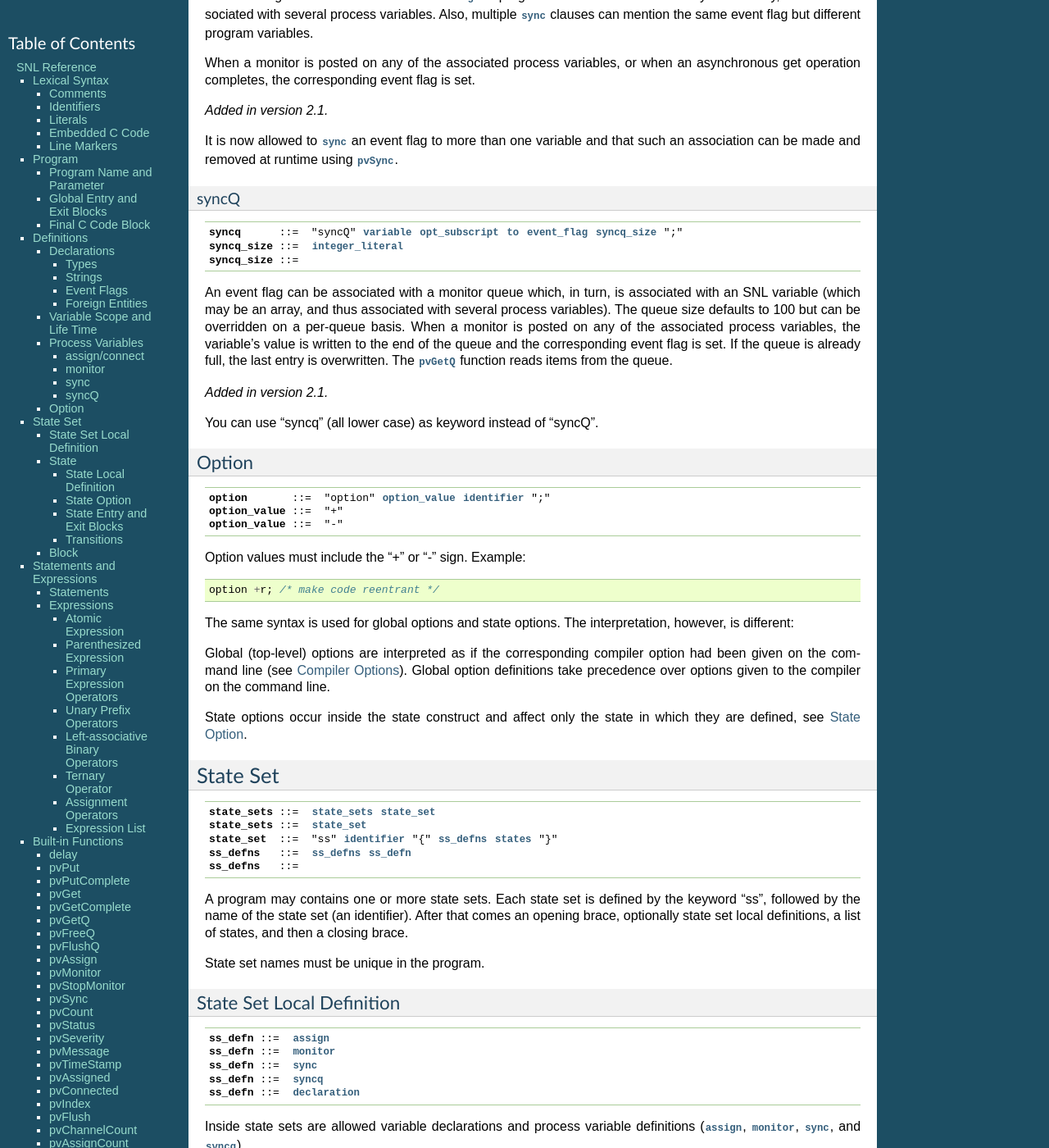
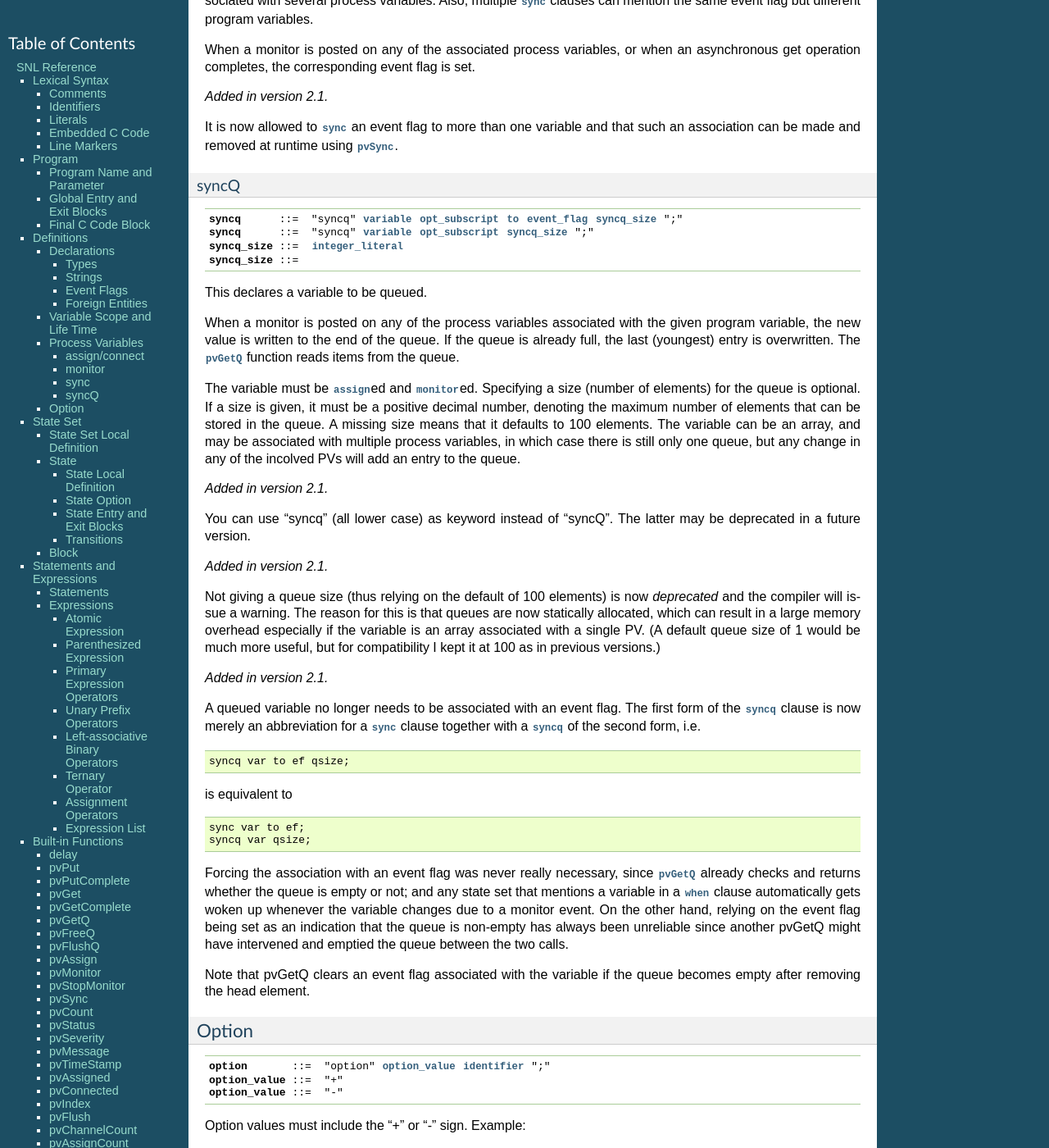
Before and after one commit to jeonghanlee/sequencer-2-2, a Sphinx documentation site: the page built from documentation/Reference.txt, in a window 1280 px wide and 1400 px high, scrolled down 7130 px. Shown: the whole window at 82% size. Built offline with Sphinx 7.4.7, drawn with Linux system fonts in a browser that asks for light colours; some of the changed text lies outside the part shown.

Commit message:
docs/reference: documented the new syncq syntax and semantics

```diff
--- a/documentation/Reference.txt
+++ b/documentation/Reference.txt
@@ -482,23 +481,69 @@ syncQ
 ~~~~~
 
 .. productionlist::
-   syncq: "syncQ" `variable` `opt_subscript` `to` `event_flag` `syncq_size` ";"
+   syncq: "syncq" `variable` `opt_subscript` `to` `event_flag` `syncq_size` ";"
+   syncq: "syncq" `variable` `opt_subscript` `syncq_size` ";"
    syncq_size: `integer_literal`
    syncq_size:
 
-An event flag can be associated with a monitor queue which, in
-turn, is associated with an SNL variable (which may be an array,
-and thus associated with several process variables). The
-queue size defaults to 100 but can be overridden on a per-queue
-basis. When a monitor is posted on any of the associated process
-variables, the variable's value is written to the end of the
-queue and the corresponding event flag is set. If the queue is
-already full, the last entry is overwritten. The :c:func:`pvGetQ`
-function reads items from the queue.
+This declares a variable to be queued.
+
+When a monitor is posted on any of the process variables associated
+with the given program variable, the new value is written to the end
+of the queue. If the queue is already full, the last (youngest) entry
+is overwritten. The :c:func:`pvGetQ` function reads items from the
+queue.
+
+The variable must be :token:`assign`\ed and :token:`monitor`\ed.
+Specifying a size (number of elements) for the queue is optional. If
+a size is given, it must be a positive decimal number, denoting the
+maximum number of elements that can be stored in the queue. A
+missing size means that it defaults to 100 elements. The variable can
+be an array, and may be associated with multiple process variables, in
+which case there is still only one queue, but any change in any of the
+incolved PVs will add an entry to the queue.
 
 .. versionadded:: 2.1
 
-You can use "syncq" (all lower case) as keyword instead of "syncQ".
+You can use "syncq" (all lower case) as keyword instead of "syncQ". The
+latter may be deprecated in a future version.
+
+.. versionadded:: 2.1
+
+Not giving a queue size (thus relying on the default of 100 elements)
+is now *deprecated* and the compiler will issue a warning. The reason
+for this is that queues are now statically allocated, which can result
+in a large memory overhead especially if the variable is an array
+associated with a single PV. (A default queue size of 1 would be much
+more useful, but for compatibility I kept it at 100 as in previous
+versions.)
+
+.. versionadded:: 2.1
+
+A queued variable no longer needs to be associated with an event flag.
+The first form of the :token:`syncq` clause is now merely an
+abbreviation for a :token:`sync` clause together with a :token:`syncq`
+of the second form, i.e. ::
+
+   syncq var to ef qsize;
+
+is equivalent to ::
+
+   sync var to ef;
+   syncq var qsize;
+
+Forcing the association with an event flag was never really necessary,
+since :c:func:`pvGetQ` already checks and returns whether the queue is
+empty or not; and any state set that mentions a variable in a
+:token:`when` clause automatically gets woken up whenever the variable
+changes due to a monitor event. On the other hand, relying on the event
+flag being set as an indication that the queue is non-empty has always
+been unreliable since another pvGetQ might have intervened and emptied
+the queue between the two calls.
+
+Note that pvGetQ clears an event flag associated with the variable if
+the queue becomes empty after removing the head element.
+
 
 .. _option definition:
 
@@ -1038,9 +1083,40 @@ pvGetQ
 
 If the queue associated with this variable is not empty, remove its first
 (oldest) value and update the variable with it. Returns whether there was
-an element in the queue (and the variable got updated). Note that in safe
-mode only the state set local copy of the variable gets updated, other
-state sets are not affected at all.
+an element in the queue (and the variable got updated). If an element gets
+removed, and the queue becomes empty as a result, then any event flag
+:token:`sync`\ed to the variable will be cleared.
+
+It is an error to call pvGetQ
+with a variable that is not associated with a queue (see the :token:`syncq`
+clause and the built-in function :c:func:`pvSync`).
+
+Note that since pvGetQ may have a *side-effect* you should be
+careful when combining a call to pvGetQ with other conditions in the same
+:token:`when` clause, e.g. ::
+
+        when (pvGetQ(msg) && other_condition) {
+           printf(msg);
+        } state ...
+
+would remove the head from the queue every time the when clause gets
+evaluated, regardless of whether the ``other_condition`` is met. This is most
+probably is not the desired effect, as you would loose an
+unknown number of messages. (Of course it *could* be exactly what you want,
+especially if ``other_condition`` were in fact ``!suppress_output``.)
+Whereas ::
+
+        when (other_condition && pvGetQ(msg)) {
+           printf(msg);
+        } state ...
+
+is "safe", in the sense that no messages will be lost. BTW, If you
+combine with a disjunction ("||") it is the other way around, i.e. pvGetQ
+should appear as the first operand. This is all merely a result of the
+evaluation order imposed by the C language; similar remarks apply
+whenever you want to use an expression inside a :token:`when` clause that
+potentially has a side-effect.
+
 
 pvFreeQ
 ^^^^^^^
```
Also changed, not shown: other parts of documentation/Reference.txt (+0 -1 lines).
